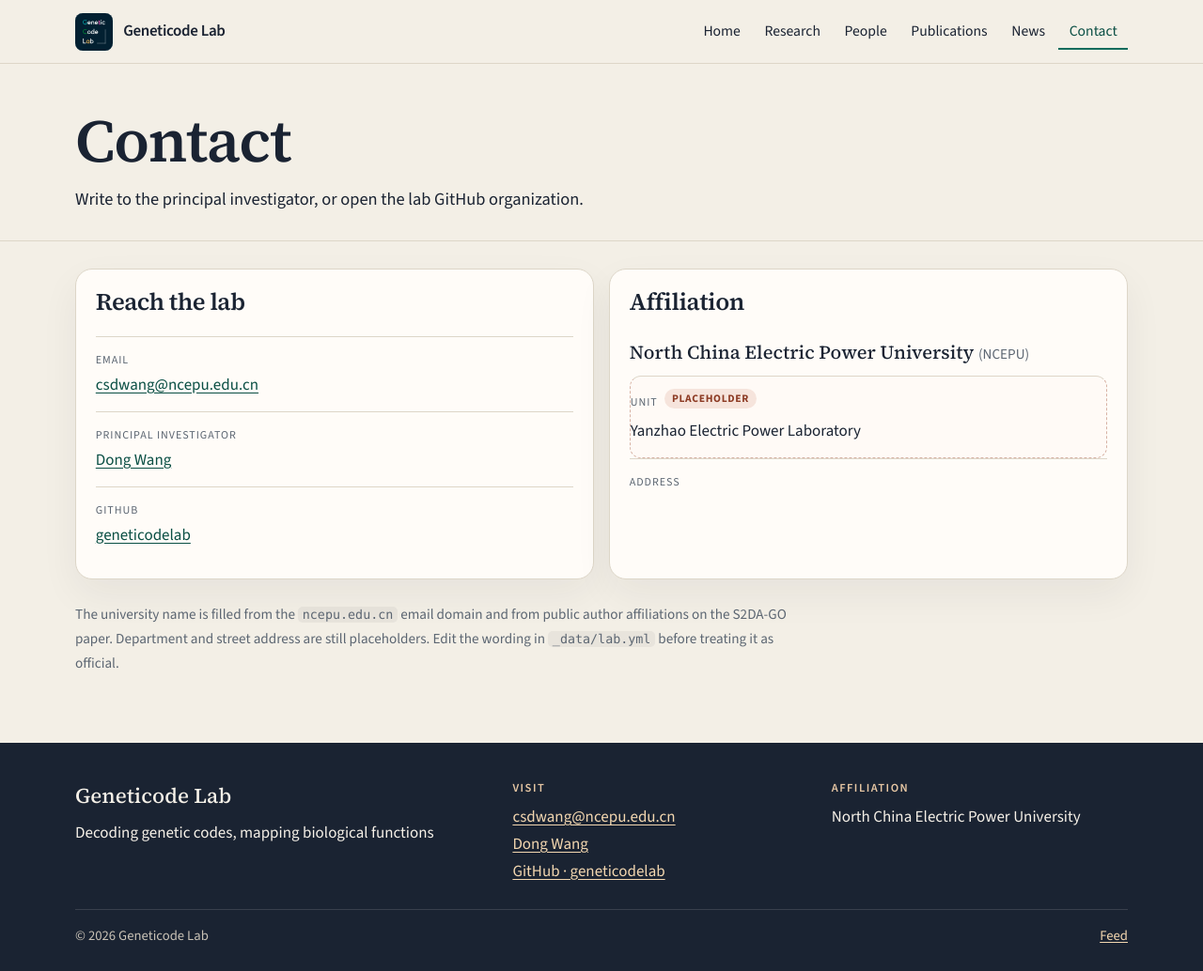
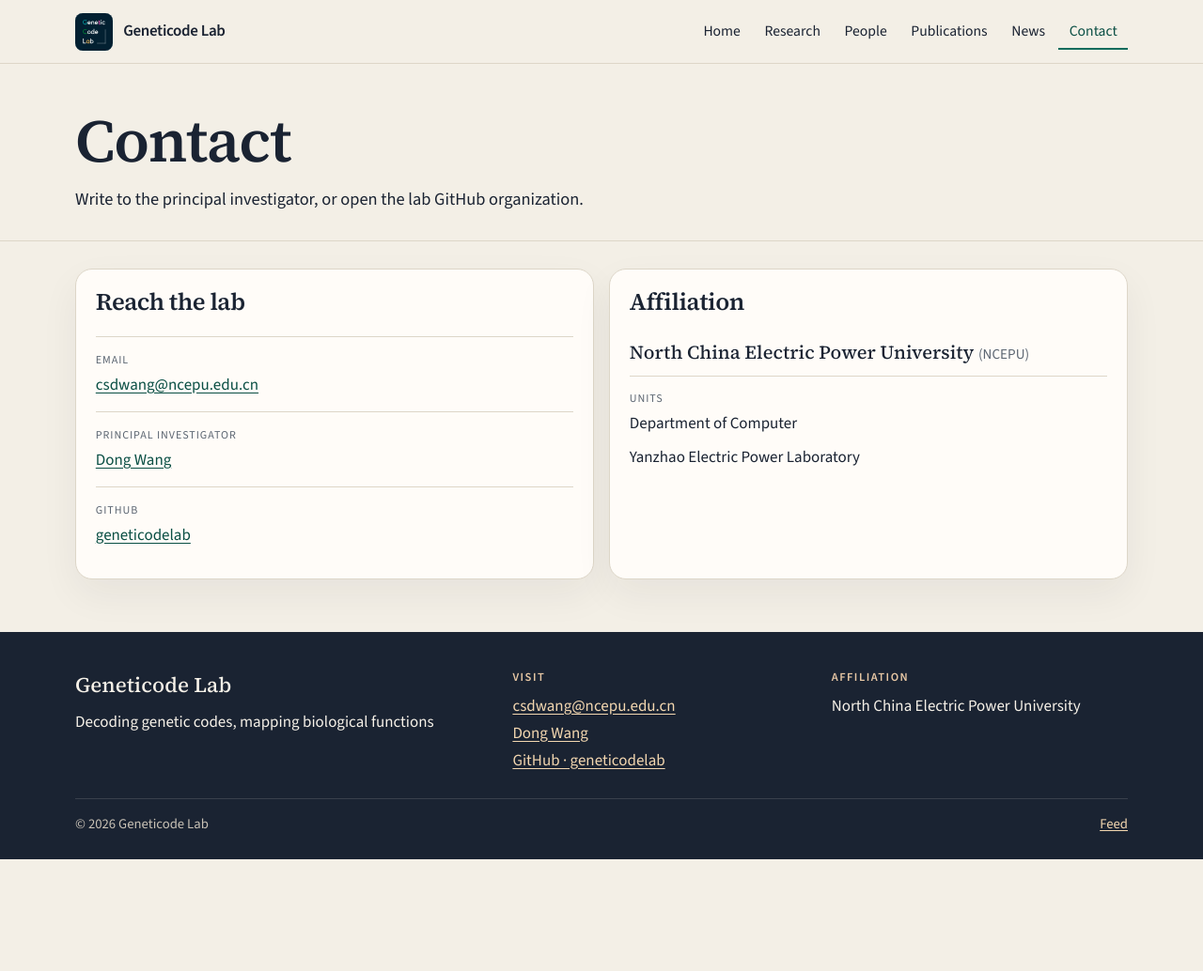
Before and after one commit to geneticodelab/index, a Jekyll site: the page built from contact.md, in a window 1280 px wide and 1034 px high. Shown: the whole window at 94% size. Built offline with Jekyll 4.4.1, drawn with Linux system fonts in a browser that asks for light colours.

Commit message:
List every affiliation unit on the Contact page.
Store units as a list so both departments appear, drop placeholder styling for those values, and hide Address when it is unset.

Co-authored-by: Geneticode Lab <info@geneticode.org>

```diff
--- a/assets/css/main.css
+++ b/assets/css/main.css
@@ -613,6 +613,10 @@ h1 {
   margin-bottom: 0.2rem;
 }
 
+.affiliation-units dd + dd {
+  margin-top: 0.45rem;
+}
+
 .muted {
   color: var(--muted);
   font-family: var(--sans);
--- a/contact.md
+++ b/contact.md
@@ -28,23 +28,25 @@ lede: Write to the principal investigator, or open the lab GitHub organization.
   <section class="card" aria-labelledby="affiliation-heading">
     <h2 id="affiliation-heading">Affiliation</h2>
     <p class="affiliation-name">{{ site.data.lab.affiliation.name_en }} <span class="muted">({{ site.data.lab.affiliation.short }})</span></p>
+    {% assign affiliation_units = site.data.lab.affiliation.units %}
+    {% assign affiliation_address = site.data.lab.affiliation.address_en | default: "" | strip %}
+    {% if affiliation_units and affiliation_units.size > 0 or affiliation_address != "" %}
     <dl class="contact-facts">
-      <div{% if site.data.lab.affiliation.unit_placeholder %} class="is-placeholder-field"{% endif %}>
-        <dt>
-          Unit
-          {% if site.data.lab.affiliation.unit_placeholder %}<span class="badge">Placeholder</span>{% endif %}
-        </dt>
-        <dd>{{ site.data.lab.affiliation.unit_en }}</dd>
+      {% if affiliation_units and affiliation_units.size > 0 %}
+      <div class="affiliation-units">
+        <dt>{% if affiliation_units.size > 1 %}Units{% else %}Unit{% endif %}</dt>
+        {% for unit in affiliation_units %}
+          <dd>{{ unit }}</dd>
+        {% endfor %}
       </div>
-      <div{% if site.data.lab.affiliation.address_placeholder %} class="is-placeholder-field"{% endif %}>
-        <dt>
-          Address
-          {% if site.data.lab.affiliation.address_placeholder %}<span class="badge">Placeholder</span>{% endif %}
-        </dt>
-        <dd>{{ site.data.lab.affiliation.address_en }}</dd>
+      {% endif %}
+      {% if affiliation_address != "" %}
+      <div>
+        <dt>Address</dt>
+        <dd>{{ affiliation_address }}</dd>
       </div>
+      {% endif %}
     </dl>
+    {% endif %}
   </section>
 </div>
-
-<p class="edit-hint">The university name is filled from the <code>ncepu.edu.cn</code> email domain and from public author affiliations on the S2DA-GO paper. Department and street address are still placeholders. Edit the wording in <code>_data/lab.yml</code> before treating it as official.</p>
```
Also changed, not shown: _data/lab.yml (+4 -9 lines).
